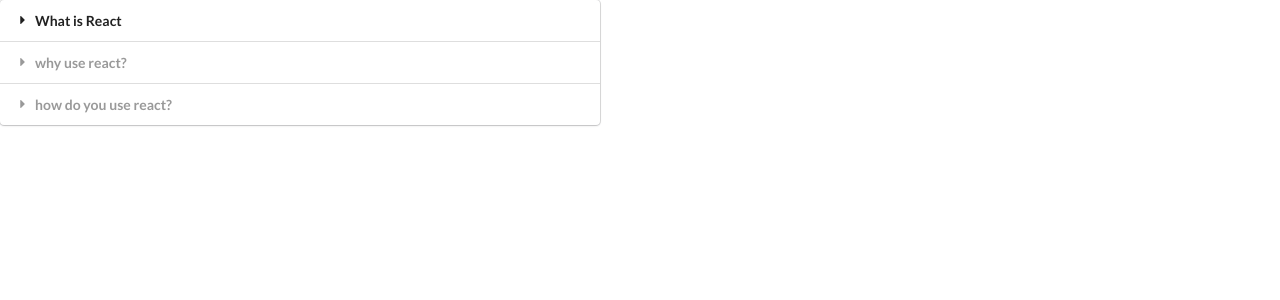
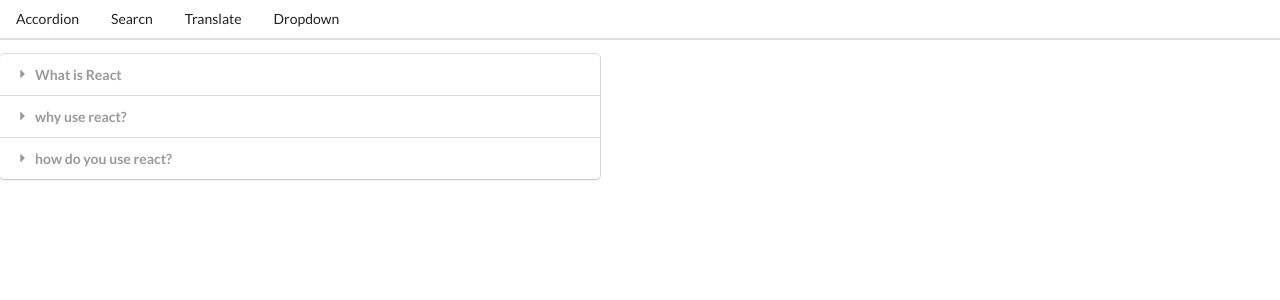
Before and after one commit to HitomiTahara/widgets, a React (Create React App) app: page / in a window 1280 px wide. Shown: the top 300 px of the page. Built offline with nearby package versions, Linux system fonts and the light colour scheme.

Commit message:
Add to open new tab

```diff
--- a/src/App.js
+++ b/src/App.js
@@ -2,8 +2,10 @@
 import Accordion from "./components/Accordion";
 import Search from "./components/Search";
 import Dropdown from "./components/Dropdown";
-import Translate from "./components/translate";
+import Translate from "./components/Translate";
 import Route from "./components/Route";
+import Header from "./components/Header";
+
 
 const items = [
   {
@@ -41,31 +43,11 @@
   }
 };
 
-const showList = () => {
-  if (window.location.pathname === "/list") {
-    return <Search />;
-  }
-};
-const showDropdown = () => {
-  if (window.location.pathname === "/dropdown") {
-    return <Dropdown />;
-  }
-};
-
-const showTranslate = () => {
-  if (window.location.pathname === "/translate") {
-    return <Translate />;
-  }
-};
-
-const showComponent = (route, component) => {
-  return window.location.pathname === route ? component : null;
-};
-
 const App = () => {
   const [selected, setSelected] = useState(options[0]);
   return (
     <div>
+      <Header />
       <Route path="/">
         <Accordion items={items} />
       </Route>
--- /dev/null
+++ b/src/components/Header.js
@@ -0,0 +1,23 @@
+import React from "react";
+import Link from "./Link";
+
+const Header = () => {
+  return (
+    <div className="ui secondary pointing menu">
+      <Link href="/" className="item">
+        Accordion
+      </Link>
+      <Link href="/list" className="item">
+        Searcn
+      </Link>
+      <Link href="/translate" className="item">
+        Translate
+      </Link>
+      <Link href="/dropdown" className="item">
+        Dropdown
+      </Link>
+    </div>
+  );
+};
+
+export default Header;
--- /dev/null
+++ b/src/components/Link.js
@@ -0,0 +1,22 @@
+import React, { Children } from "react";
+
+const Link = ({ className, href, children }) => {
+  const onClick = (e) => {
+    if (e.metaKey || e.ctrlKey) {
+      return;
+    }
+
+    e.preventDefault();
+    window.history.pushState({}, "", href);
+
+    const navEvent = new PopStateEvent("popstate");
+    window.dispatchEvent(navEvent);
+  };
+  return (
+    <a onClick={onClick} className={className} href={href}>
+      {children}
+    </a>
+  );
+};
+
+export default Link;
--- a/src/components/Route.js
+++ b/src/components/Route.js
@@ -1,4 +1,16 @@
+import { useEffect, useState } from "react";
 const Route = ({ path, children }) => {
-  return window.location.pathname === path ? children : null;
+  const [currentPath, setCurrentPath] = useState(window.location.pathname);
+  useEffect(() => {
+    const onLocationChange = () => {
+      setCurrentPath(window.location.pathname);
+    };
+    window.addEventListener("popstate", onLocationChange);
+
+    return () => {
+      window.removeEventListener("popstate", onLocationChange);
+    };
+  }, []);
+  return currentPath === path ? children : null;
 };
 export default Route;
```
